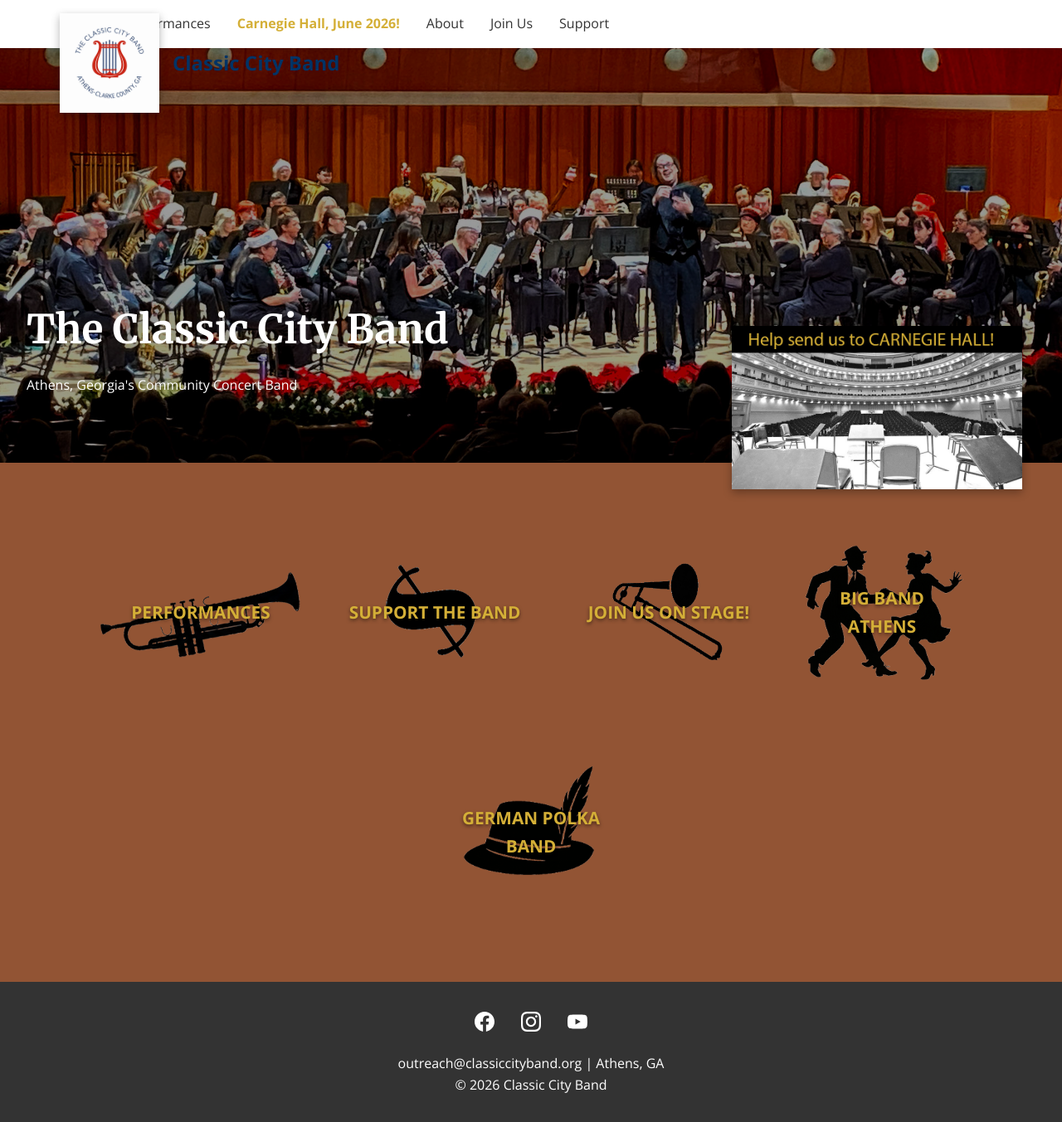
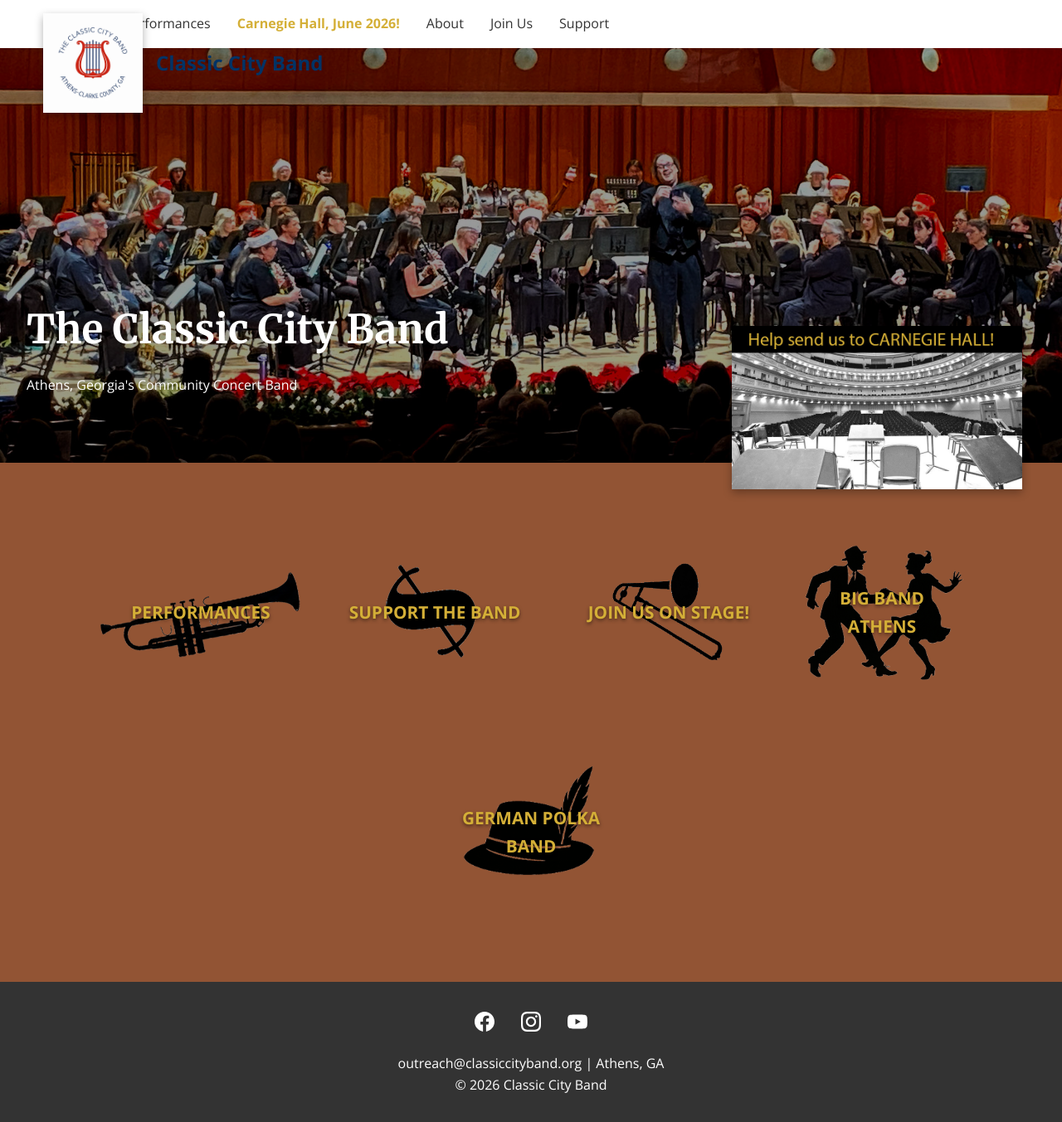
Before and after one commit to webmasterCCB/CCBwebsite, a Jekyll site: the page built from index.html, in a window 1280 px wide and 1353 px high. Shown: the whole window at 83% size. Built offline with Jekyll 4.4.1, drawn with Linux system fonts in a browser that asks for light colours.

Commit message:
Update style.css

```diff
--- a/assets/css/style.css
+++ b/assets/css/style.css
@@ -52,7 +52,7 @@ header {
   align-items: center;
   gap: 1rem;
   position: absolute;
-  left: 2rem;
+  left: .75rem;
   top: 1rem;
   z-index: 1001;  /* Above everything else */
 }
```
